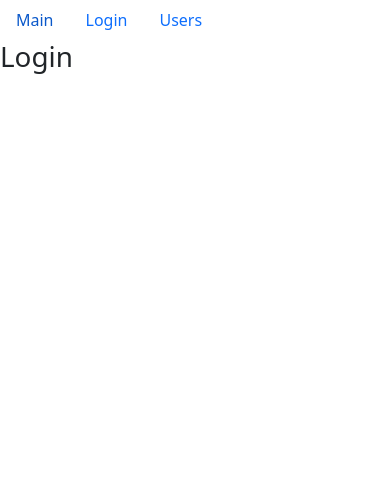
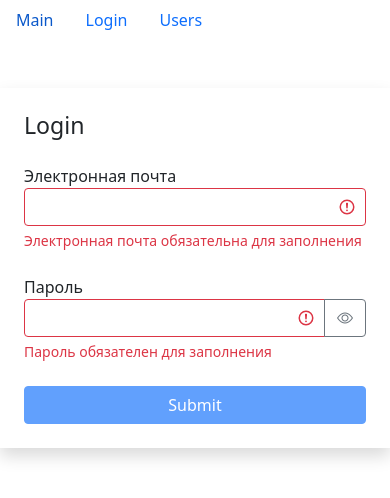
Before and after one commit to TrueHikka/fast-company, a React (Create React App) app: page /login in a window 390 px wide. Shown: the top 498 px of the page. Built offline with nearby package versions, Linux system fonts and the light colour scheme.

Commit message:
add search

```diff
--- a/src/app/components/login.jsx
+++ b/src/app/components/login.jsx
@@ -1,7 +1,90 @@
-import React from "react";
+import React, { useState, useEffect } from "react";
+import TextField from "./textField";
+import { validator } from "../utils/validator";
 
 const Login = () => {
-    return <h1>Login</h1>;
+    const [data, setData] = useState({ email: "", password: "" });
+    const [errors, setErrors] = useState({});
+
+    const handleChange = ({ target }) => {
+        setData((prevState) => ({ ...prevState, [target.name]: target.value }));
+    };
+
+    const validatorConfig = {
+        email: {
+            isRequired: {
+                message: "Электронная почта обязательна для заполнения"
+            },
+            isEmail: {
+                message: "Email введен некорректно"
+            }
+        },
+        password: {
+            isRequired: { message: "Пароль обязателен для заполнения" },
+            isCapitalSymbol: {
+                message: "Пароль должен содержать хотя бы одну заглавную букву"
+            },
+            isContainDigit: {
+                message: "Пароль должен содержать хотя бы одну цифру"
+            },
+            min: {
+                message: "Пароль должен состоять минимум из 8 символов",
+                value: 8
+            }
+        }
+    };
+
+    useEffect(() => {
+        validate();
+    }, [data]);
+
+    const validate = () => {
+        const errors = validator(data, validatorConfig);
+        setErrors(errors);
+        return Object.keys(errors).length === 0;
+    };
+
+    const isValid = Object.keys(errors).length === 0;
+
+    const handleSubmit = (e) => {
+        e.preventDefault();
+        const isValid = validate();
+        if (!isValid) return;
+    };
+
+    return (
+        <div className="container mt-5">
+            <div className="row">
+                <div className="col-md-6 offset-md-3 p-4 shadow">
+                    <h3 className="mb-4">Login</h3>
+                    <form onSubmit={handleSubmit}>
+                        <TextField
+                            label="Электронная почта"
+                            name="email"
+                            value={data.email}
+                            onChange={handleChange}
+                            error={errors.email}
+                        />
+                        <TextField
+                            label="Пароль"
+                            type="password"
+                            name="password"
+                            value={data.password}
+                            onChange={handleChange}
+                            error={errors.password}
+                        />
+                        <button
+                            type="submit"
+                            disabled={!isValid}
+                            className="btn btn-primary w-100 mx-auto"
+                        >
+                            Submit
+                        </button>
+                    </form>
+                </div>
+            </div>
+        </div>
+    );
 };
 
 export default Login;
--- /dev/null
+++ b/src/app/components/searchUsers.jsx
@@ -0,0 +1,43 @@
+import React from "react";
+import { useState } from "react";
+
+const SearchUsers = ({ users }) => {
+    const [value, setValue] = useState("");
+    const valueChangeHandler = (event) => {
+        setValue(event.target.value);
+    };
+
+    const usersName = users.filter((user) => {
+        return user.name.toLowerCase().includes(value.toLowerCase());
+    });
+
+    console.log(usersName);
+
+    return (
+        <div>
+            <div className="form-outline mb-2">
+                <label
+                    className="form-label"
+                    htmlFor="datatable-search-input"
+                ></label>
+                <div className="input-group">
+                    <input
+                        type="search"
+                        className="form-control"
+                        id="datatable-search-input"
+                        placeholder="Search..."
+                        onChange={valueChangeHandler}
+                    />
+                    <button
+                        className="btn btn-outline-secondary"
+                        type="button"
+                        onClick={() => console.log(usersName)}
+                    >
+                        <i className="bi bi-search"></i>
+                    </button>
+                </div>
+            </div>
+        </div>
+    );
+};
+export default SearchUsers;
--- /dev/null
+++ b/src/app/components/textField.jsx
@@ -0,0 +1,59 @@
+import React, { useState } from "react";
+import PropTypes from "prop-types";
+
+const TextField = ({ label, type, name, value, onChange, error }) => {
+    const [showPassword, setShowPassword] = useState(false);
+
+    const toggleShowPassword = () => {
+        setShowPassword((prevState) => !prevState);
+    };
+
+    const getInputClasses = () => {
+        return "form-control" + (error ? " is-invalid" : "");
+    };
+
+    return (
+        <div className="mb-4">
+            <label htmlFor={name}>{label}</label>
+            <div className="input-group has-validation">
+                <input
+                    type={showPassword ? "text" : type}
+                    id={name}
+                    value={value}
+                    onChange={onChange}
+                    name={name}
+                    className={getInputClasses()}
+                />
+                {type === "password" && (
+                    <button
+                        className="btn btn-outline-secondary"
+                        type="button"
+                        onClick={toggleShowPassword}
+                    >
+                        <i
+                            className={
+                                "bi bi-eye" + (showPassword ? "-slash" : "")
+                            }
+                        ></i>
+                    </button>
+                )}
+                {error && <div className="invalid-feedback">{error}</div>}
+            </div>
+        </div>
+    );
+};
+
+TextField.defaultProps = {
+    type: "text"
+};
+
+TextField.propTypes = {
+    label: PropTypes.string,
+    type: PropTypes.string,
+    name: PropTypes.string,
+    value: PropTypes.string,
+    onChange: PropTypes.func,
+    error: PropTypes.string
+};
+
+export default TextField;
--- a/src/app/components/usersList.jsx
+++ b/src/app/components/usersList.jsx
@@ -7,6 +7,7 @@
 import SearchStatus from "./searchStatus";
 import UserTable from "./usersTable";
 import _ from "lodash";
+// import SearchUsers from "./searchUsers";
 
 const UsersList = () => {
     const [currentPage, setCurrentPage] = useState(1);
@@ -14,6 +15,11 @@
     const [selectedProf, setSelectedProf] = useState();
     const [sortBy, setSortBy] = useState({ path: "name", order: "asc" });
     const pageSize = 8;
+
+    const [value, setValue] = useState("");
+    const searchString = (event) => {
+        setValue(event.target.value);
+    };
 
     const [users, setUsers] = useState();
 
@@ -46,6 +52,7 @@
 
     const handleProfessionSelect = (item) => {
         setSelectedProf(item);
+        setValue();
     };
 
     const handlePageChange = (pageIndex) => {
@@ -57,9 +64,19 @@
     };
 
     if (users) {
-        const filteredUsers = selectedProf
-            ? users.filter((user) => user.profession._id === selectedProf._id)
-            : users;
+        const filteredUsers = users.filter((user) => {
+            if (selectedProf || value) {
+                if (selectedProf) {
+                    return user.profession._id === selectedProf._id;
+                }
+                if (value) {
+                    return user.name
+                        .toLowerCase()
+                        .includes(value.toLowerCase());
+                }
+            }
+            return true;
+        });
 
         const count = filteredUsers.length;
 
@@ -72,6 +89,11 @@
         const userCrop = paginate(sortedUsers, currentPage, pageSize);
 
         const clearFilter = () => {
+            setValue();
+            setSelectedProf();
+        };
+
+        const clearProfession = () => {
             setSelectedProf();
         };
 
@@ -95,6 +117,22 @@
 
                 <div className="d-flex flex-column">
                     <SearchStatus length={count} />
+                    <div className="input-group">
+                        <input
+                            type="search"
+                            className="form-control"
+                            id="datatable-search-input"
+                            placeholder="Search..."
+                            onChange={searchString}
+                            onFocus={clearProfession}
+                        />
+                        <button
+                            className="btn btn-outline-secondary"
+                            type="button"
+                        >
+                            <i className="bi bi-search"></i>
+                        </button>
+                    </div>
                     {count > 0 && (
                         <UserTable
                             users={userCrop}
--- /dev/null
+++ b/src/app/utils/validator.js
@@ -0,0 +1,47 @@
+export function validator(data, config) {
+    const errors = {};
+    function validate(validateMethod, data, config) {
+        let statusValidate;
+        console.log(validateMethod);
+        switch (validateMethod) {
+            case "isRequired":
+                statusValidate = data.trim() === "";
+                break;
+            case "isEmail": {
+                const emailRegExp = /^\S+@\S+\.\S+$/g;
+                statusValidate = !emailRegExp.test(data);
+                break;
+            }
+            case "isCapitalSymbol": {
+                const capitalRegExp = /[A-Z]+/g;
+                statusValidate = !capitalRegExp.test(data);
+                break;
+            }
+            case "isContainDigit": {
+                const digitRegExp = /\d+/g;
+                statusValidate = !digitRegExp.test(data);
+                break;
+            }
+            case "min": {
+                statusValidate = data.length < config.value;
+                break;
+            }
+            default:
+                break;
+        }
+        if (statusValidate) return config.message;
+    }
+    for (const fieldName in data) {
+        for (const validateMethod in config[fieldName]) {
+            const error = validate(
+                validateMethod,
+                data[fieldName],
+                config[fieldName][validateMethod]
+            );
+            if (error && !errors[fieldName]) {
+                errors[fieldName] = error;
+            }
+        }
+    }
+    return errors;
+}
```
